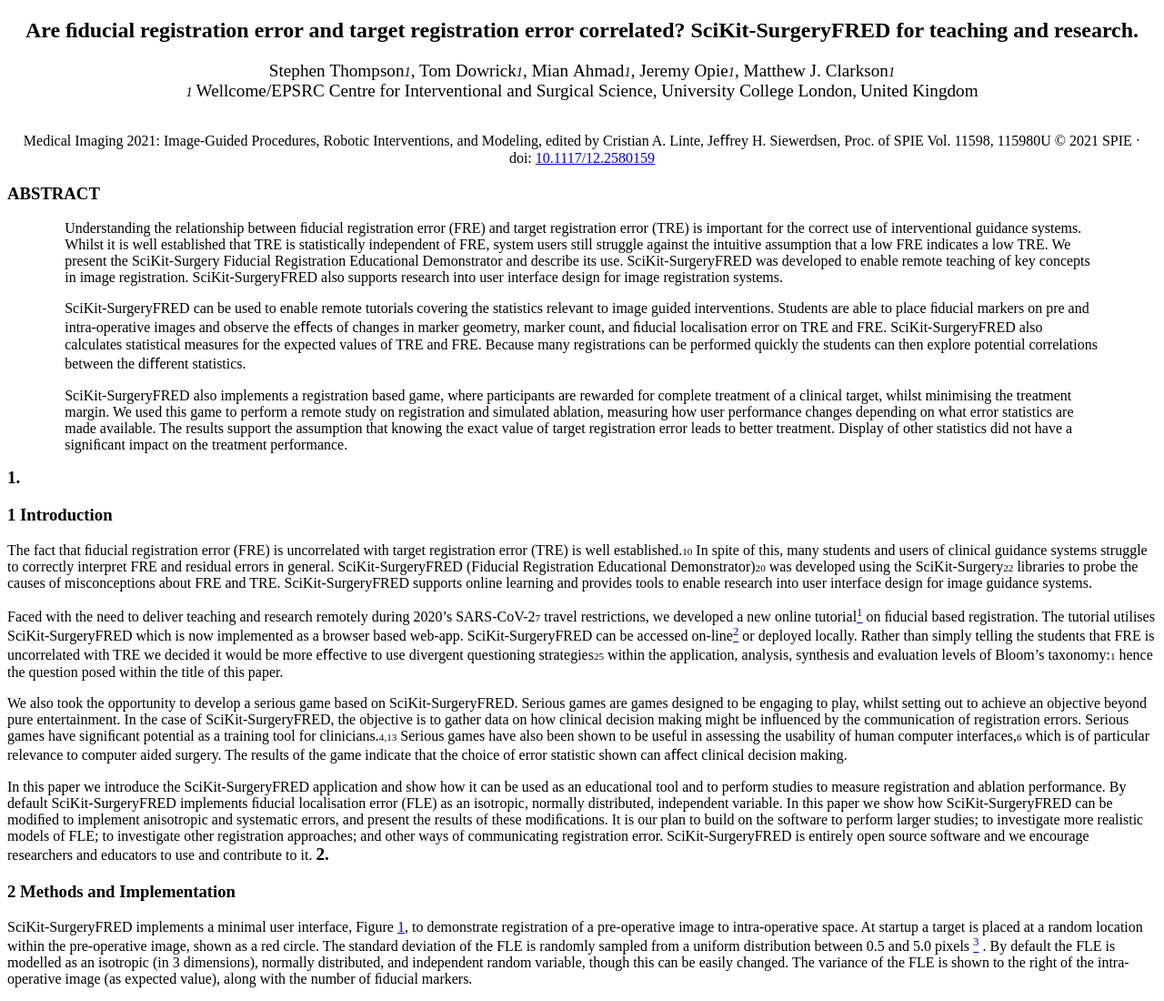
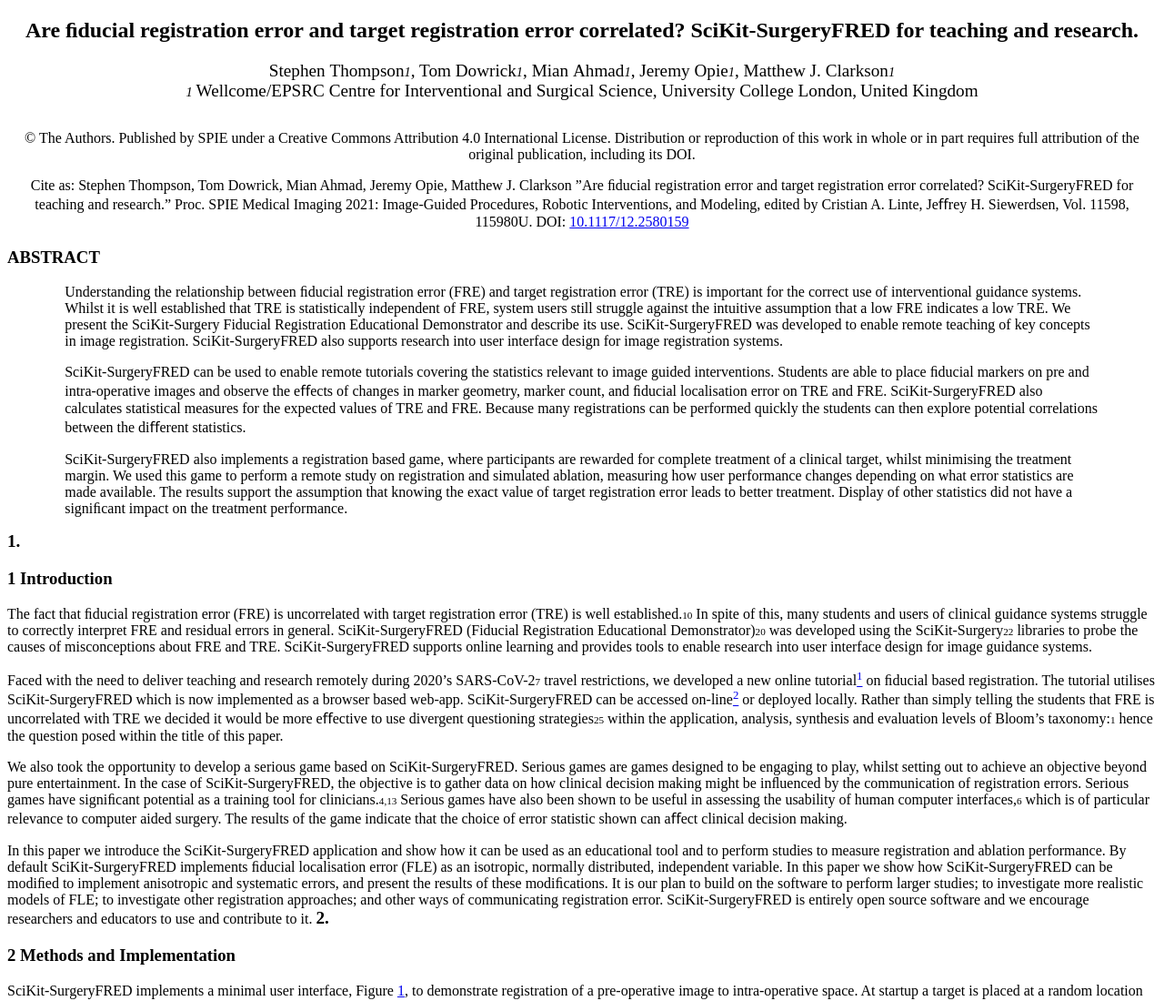
Before and after one commit to SciKit-Surgery/scikit-surgeryfred-paper, a plain HTML site: page surgeryfred-paper.html in a window 1280 px wide. Shown: the top 1100 px of the page at 91% size. Drawn offline with Linux system fonts and the light colour scheme.

Commit message:
Deploying to gh-pages from @ thompson318/scikit-surgeryfred-paper@d324e0d3b349061c5589dacaae00f34683a1b121 🚀

```diff
--- a/surgeryfred-paper.html
+++ b/surgeryfred-paper.html
@@ -46,11 +46,14 @@ class="cmr-12">United Kingdom</span><br />
 <div class="center"
 >
 <!--l. 125--><p class="noindent" >
-<!--l. 127--><p class="noindent" >Medical Imaging 2021: Image-Guided Procedures, Robotic Interventions, and Modeling,
-edited by Cristian A. Linte, Jeﬀrey H. Siewerdsen, Proc. of SPIE Vol. 11598, 115980U
-<span
-class="tcrm-1000">© </span>2021 SPIE <span
-class="tcrm-1000">· </span>doi: <a
+<!--l. 127--><p class="noindent" ><span
+class="tcrm-1000">© </span>The Authors. Published by SPIE under a Creative Commons Attribution 4.0 International License.
+Distribution or reproduction of this work in whole or in part requires full attribution of the original
+publication, including its DOI.
+<!--l. 129--><p class="noindent" >Cite as: Stephen Thompson, Tom Dowrick, Mian Ahmad, Jeremy Opie, Matthew J. Clarkson ”Are ﬁducial
+registration error and target registration error correlated? SciKit-SurgeryFRED for teaching and research.”
+Proc. SPIE Medical Imaging 2021: Image-Guided Procedures, Robotic Interventions, and Modeling, edited by
+Cristian A. Linte, Jeﬀrey H. Siewerdsen, Vol. 11598, 115980U. DOI: <a
 href="https://doi.org/10.1117/12.2580159" >10.1117/12.2580159</a></div>
    <div
 class="abstract"
```
Also changed, not shown: 1 other file.
